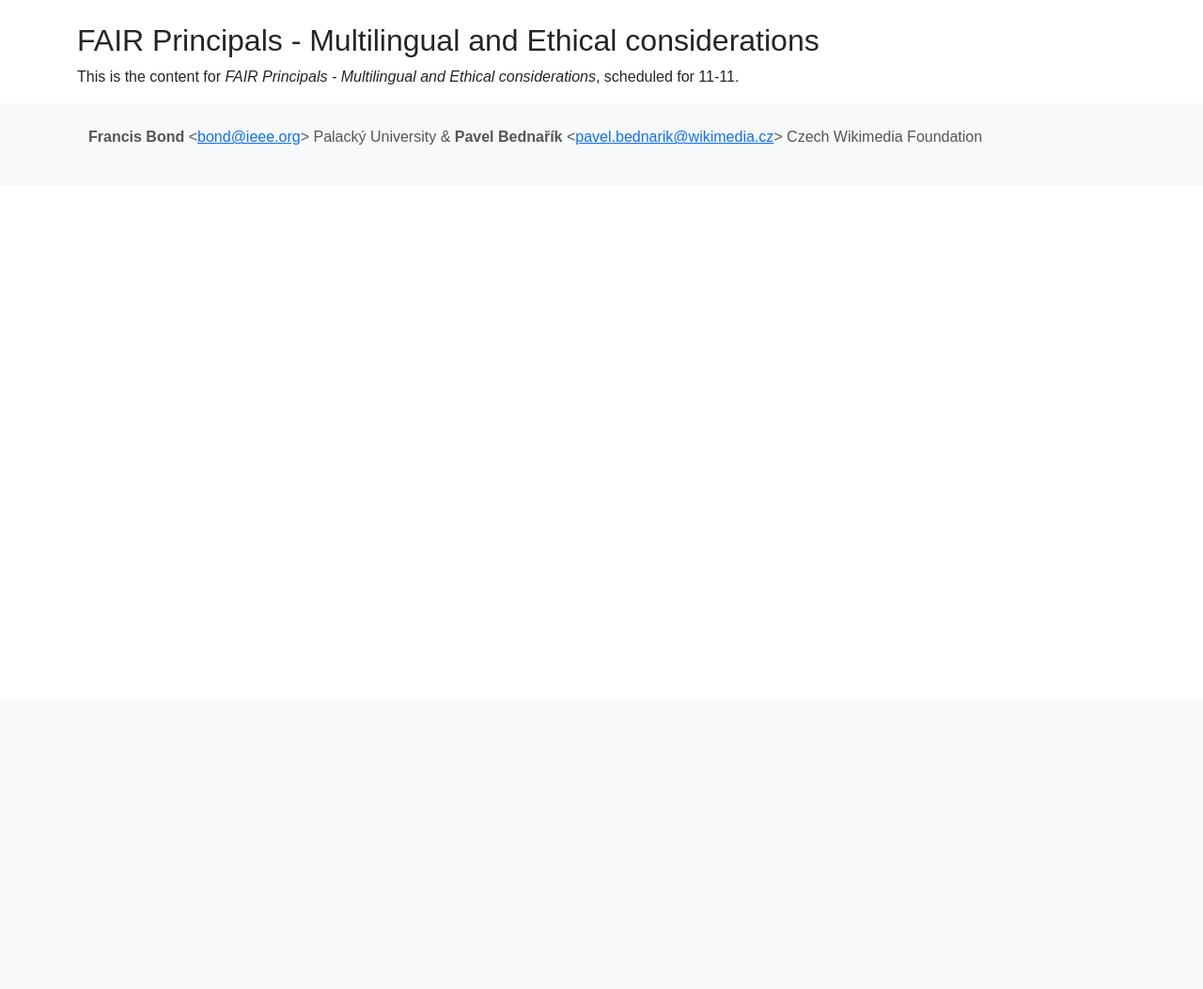
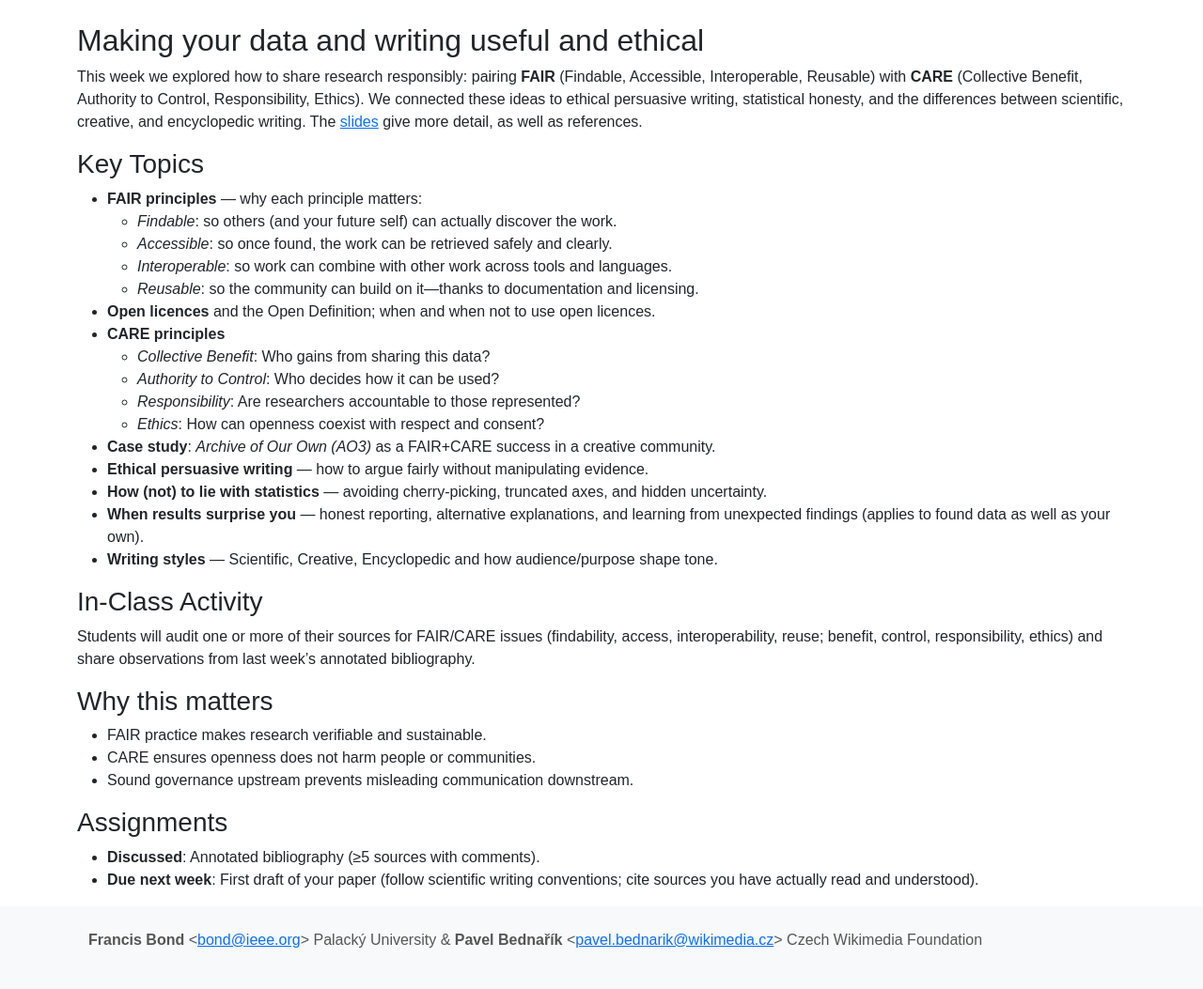
Before and after one commit to bond-lab/Open-Knowledge, a Flask app: page /week/fair/ in a window 1280 px wide. Shown: the part 56-1109 px from the top of the page at 94% size. Before the commit the page ends 210 px from the top, so only its background shows below. Run offline with Flask 3, Linux system fonts and the light colour scheme.

Commit message:
slides for week 05

```diff
--- a/web/templates/weeks/fair.html
+++ b/web/templates/weeks/fair.html
@@ -2,5 +2,50 @@
 
 {% block content %}
 <h2>{{ info.title }}</h2>
-<p>This is the content for <i>{{ info.title }}</i>, scheduled for {{ info.date }}.</p>
+
+<p>This week we explored how to share research responsibly: pairing <strong>FAIR</strong> (Findable, Accessible, Interoperable, Reusable) with <strong>CARE</strong> (Collective Benefit, Authority to Control, Responsibility, Ethics). We connected these ideas to ethical persuasive writing, statistical honesty, and the differences between scientific, creative, and encyclopedic writing.
+The <a href="{{ url_for('static', filename='pdf/wk-05-fair-writing.pdf')}}">slides</a> give more detail, as well as references.</p>
+
+
+  <h3>Key Topics</h3>
+  <ul>
+    <li><strong>FAIR principles</strong> — why each principle matters:
+      <ul>
+        <li><em>Findable</em>: so others (and your future self) can actually discover the work.</li>
+        <li><em>Accessible</em>: so once found, the work can be retrieved safely and clearly.</li>
+        <li><em>Interoperable</em>: so work can combine with other work across tools and languages.</li>
+        <li><em>Reusable</em>: so the community can build on it—thanks to documentation and licensing.</li>
+      </ul> </li>
+   <li><strong>Open licences</strong> and the Open Definition; when and when not to use open licences.</li>
+    <li><strong>CARE principles</strong>
+      <ul>
+	<li><em>Collective Benefit</em>: Who gains from sharing this data?
+	<li><em>Authority to Control</em>: Who decides how it can be used?
+	<li><em>Responsibility</em>: Are researchers accountable to those represented?
+	<li><em>Ethics</em>: How can openness coexist with respect and consent?
+      </ul>
+    <li><strong>Case study</strong>: <em>Archive of Our Own (AO3)</em> as a FAIR+CARE success in a creative community.</li>
+     <li><strong>Ethical persuasive writing</strong> — how to argue fairly without manipulating evidence.</li>
+    <li><strong>How (not) to lie with statistics</strong> — avoiding cherry-picking, truncated axes, and hidden uncertainty.</li>
+    <li><strong>When results surprise you</strong> — honest reporting, alternative explanations, and learning from unexpected findings (applies to found data as well as your own).</li>
+    <li><strong>Writing styles</strong> — Scientific, Creative, Encyclopedic and how audience/purpose shape tone.</li>
+  </ul>
+
+  <h3>In-Class Activity</h3>
+  <p>Students will audit one or more  of their sources for FAIR/CARE issues (findability, access, interoperability, reuse; benefit, control, responsibility, ethics) and share observations from last week’s annotated bibliography.</p>
+
+  <h3>Why this matters</h3>
+  <ul>
+    <li>FAIR practice makes research verifiable and sustainable.</li>
+    <li>CARE ensures openness does not harm people or communities.</li>
+    <li>Sound governance upstream prevents misleading communication downstream.</li>
+  </ul>
+
+  <h3>Assignments</h3>
+  <ul>
+    <li><strong>Discussed</strong>: Annotated bibliography (≥5 sources with comments).</li>
+    <li><strong>Due next week</strong>: First draft of your paper (follow scientific writing conventions; cite sources you have actually read and understood).</li>
+  </ul>
+
+
 {% endblock %}
--- a/web/weeks.toml
+++ b/web/weeks.toml
@@ -26,7 +26,7 @@ other = "Pavel (3h), in Czech"
 
 [weeks.fair]
 key = "fair"
-title = "FAIR Principals - Multilingual and Ethical considerations"
+title = "Making your data and writing useful and ethical"
 date = "11-11"
 other = "Francis (3h), in English"
 
```
Also changed, not shown: web/templates/weeks/writing.html (+5 -4 lines), slides/img/1611534261_comparison-of-global-warming-trend-from-six-different-datasetspng.png (added), slides/img/700px-Bar_graph.svg.png (added), slides/img/700px-Truncated_Bar_Graph.svg.png (added), slides/img/cherry-1.png (added), slides/img/usa48_1.jpg (added), slides/img/usa48_2.webp (added), 4 other files.
